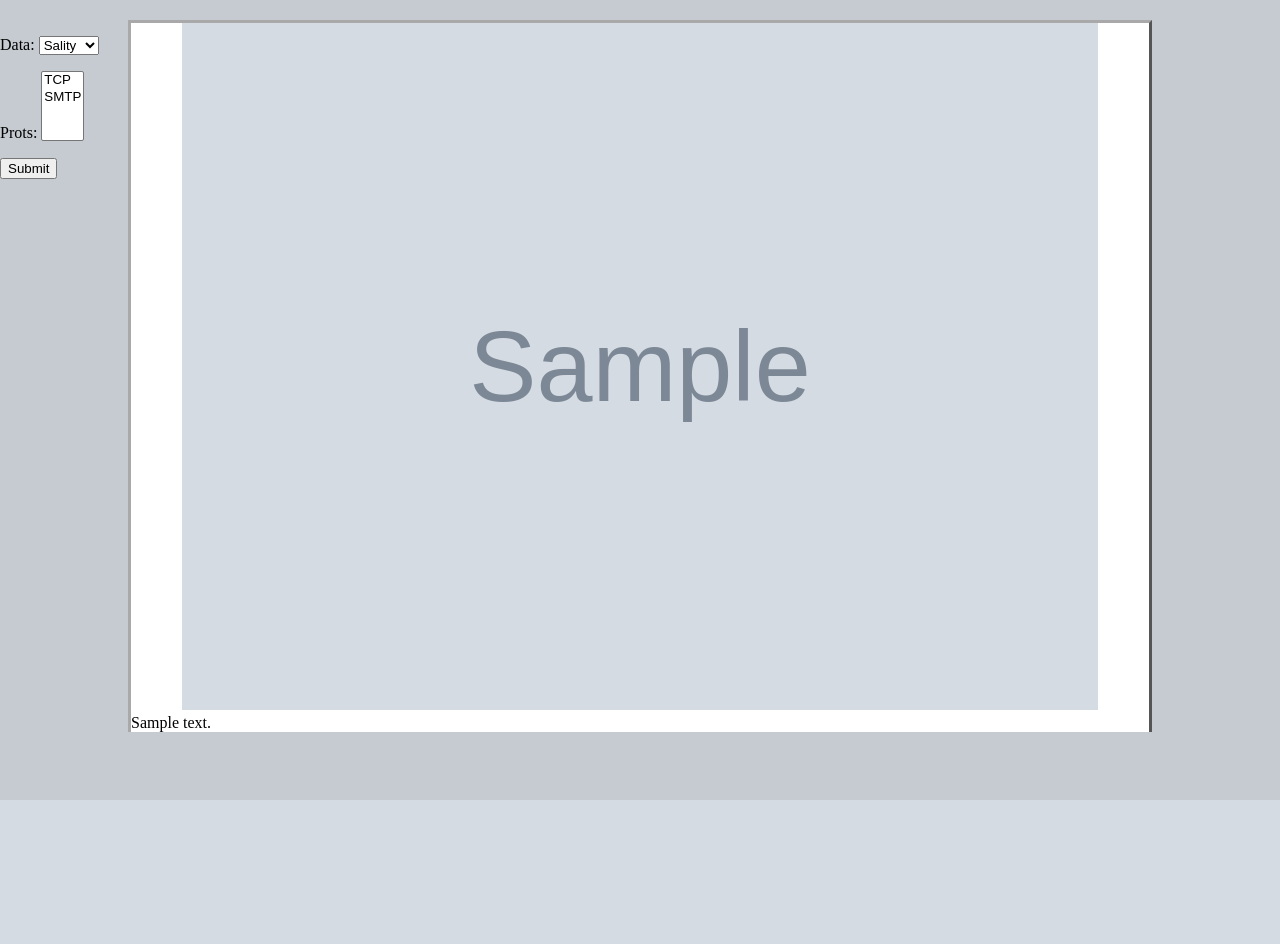
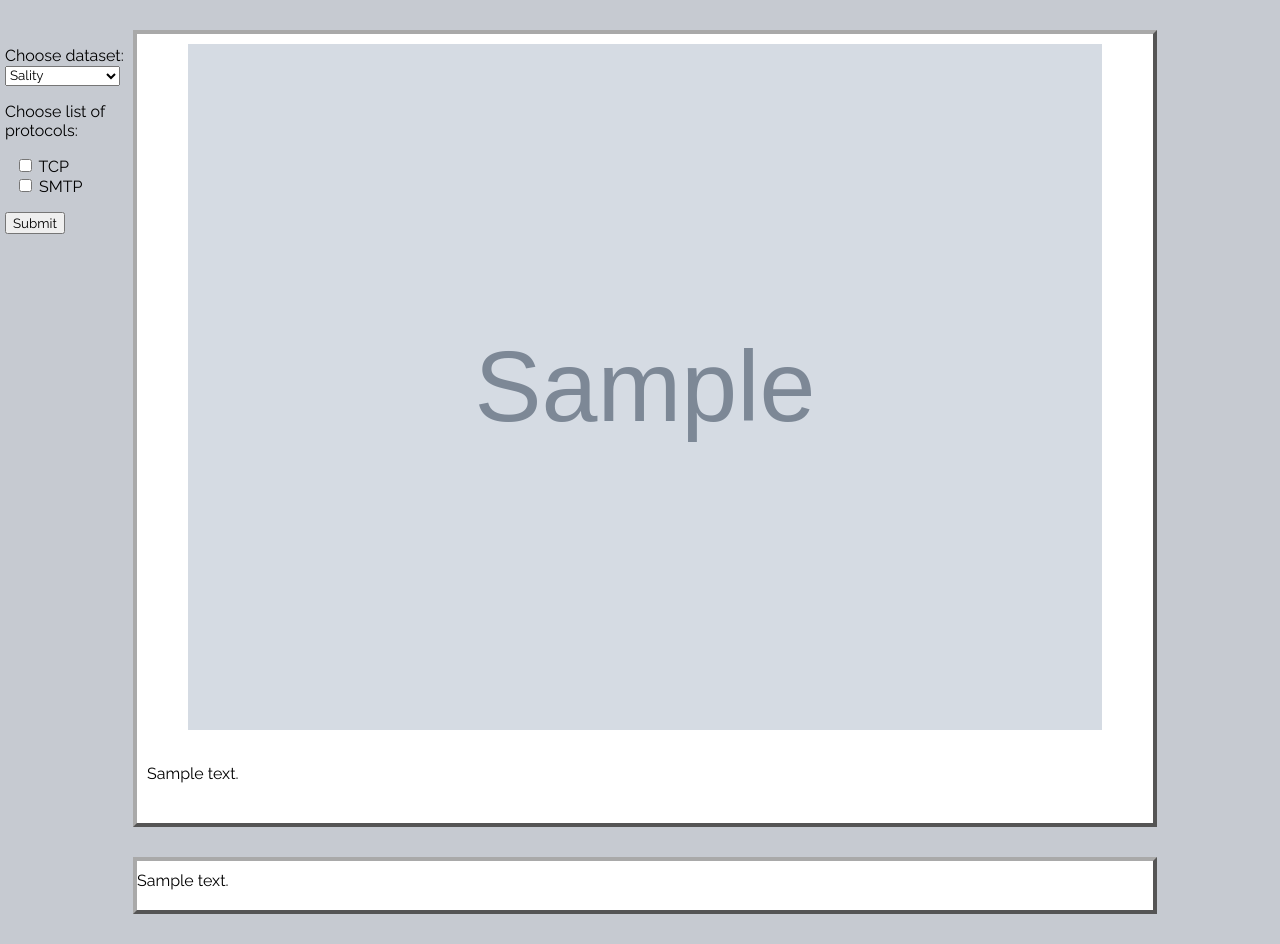
Before and after one commit to celidos/global_changers_4_avast, a Django app: template dj/Main/templates/index.html in a window 1280 px wide. Before the commit the page ends 800 px from the top, so only its background shows below. Run offline with Django 3.2, Linux system fonts and the light colour scheme; tables that the repository leaves empty hold one stand-in row (values such as "Sample post"); the template is opened without the code that fills it: values that come from a table or form of the project are taken from there, most other values are stand-ins (such as "Sample title", 1, 10 or a date in 2020); grey boxes marked "Sample" are stand-in pictures.

Commit message:
Oly Sality now works

```diff
--- a/dj/Main/form.py
+++ b/dj/Main/form.py
@@ -6,5 +6,6 @@ DATA_CHOICES = ((1, 'Sality'), (2, 'Bunitu'))
 
 
 class ParamForm(forms.Form):
-    data = forms.ChoiceField(choices=DATA_CHOICES)
-    prots = forms.MultipleChoiceField(choices=PROTS_CHOICES)
+    data = forms.ChoiceField(choices=DATA_CHOICES, label="Choose dataset")
+    prots = forms.MultipleChoiceField(choices=PROTS_CHOICES, label="Choose list of protocols",
+                                      widget=forms.CheckboxSelectMultiple)
--- a/dj/Main/templates/index.html
+++ b/dj/Main/templates/index.html
@@ -6,6 +6,7 @@
     <meta charset="UTF-8">
     <title>Avast statistics</title>
     <link rel="stylesheet" type="text/css" href="{% static "index.css" %}">
+    <link href="https://fonts.googleapis.com/css?family=Raleway" rel="stylesheet">
 </head>
 <body>
     <div class="col">
@@ -19,14 +20,40 @@
     </div>
 
     <div class="content">
-    <div class="canvas">
+        {% for image in images %}
+            <div class="canvas">
+            <div class="img-container">
+                <img src={% static image.img %}>
+            </div>
+            <div class="text-container">
+                <div class="row">
+                    {{ image.text }}
+                </div>
+                <div class="row">
+                {% if image.is_table %}
+                    <table>
+                        <tr>
+                        {% for el in image.table_title %}
+                            <th>{{ el }}</th>
+                        {% endfor %}
+                        </tr>
+                        {% for row in image.table %}
+                            <tr>
+                                {% for el in row %}
+                                    <td>{{ el }}</td>
+                                {% endfor %}
+                            </tr>
+                        {% endfor %}
+                    </table>
+                {% endif %}
+                </div>
+            </div>
+            </div>
+        {% endfor %}
 
-        {% for image in images %}
-            <img src={% static image %}>
-        {% endfor %}
-        {{ text }}
-
-    </div>
+        <div class="canvas">
+            {{ text }}
+        </div>
     </div>
 
     <div class="col">
--- a/dj/static/index.css
+++ b/dj/static/index.css
@@ -2,27 +2,17 @@ body {
     margin: 0;
     padding: 0;
     background-color: #c6cad1;
+    font-family: 'Raleway', sans-serif;
 }
 
 .col {
     width: 10%;
-    padding: 0;
+    padding: 0 0 0 5px;
     float: left;
-    margin: 20px 0 0;
+    margin: 30px 0 0;
+    min-width: 80px;
 }
 
-/*.border {*/
-    /*width: 5%;*/
-    /*padding: 0;*/
-    /*float: left;*/
-    /*margin: 20px 0 0;*/
-/*}*/
-
-/*.center {*/
-    /*margin: 0;*/
-    /*width: 90%;*/
-    /*float: left;*/
-/*}*/
 
 .menu {
 
@@ -35,14 +25,65 @@ body {
 }
 
 .canvas {
-    margin-top: 20px;
+    margin-top: 30px;
     background-color: white;
-    border-top: outset darkgrey;
-    border-right: outset darkgrey;
-    border-left: outset darkgrey;
+    border: 4px outset darkgrey;
+    padding-top: 10px;
+    padding-bottom: 20px;
 }
 
 img {
     width: 90%;
     margin-left: 5%;
+    padding-bottom: 10px;
 }
+
+table {
+    border: 2px groove darkgrey;
+    border-spacing: 0px;
+    table-layout: fixed;
+    width: 100%;
+}
+
+tr {
+    border: 1px groove darkgrey;
+    padding: 5px;
+}
+
+th {
+    text-align: left;
+    border: 1px groove darkgrey;
+    border-spacing: 0px;
+    padding: 5px;
+}
+
+td {
+    text-align: left;
+    border: 1px groove darkgrey;
+    padding: 5px;
+    border-spacing: 0px;
+}
+
+.text-container {
+    padding: 10px;
+}
+
+.row {
+    padding-top: 10px;
+}
+
+input {
+    font-family: 'Raleway', sans-serif;
+}
+
+select {
+    font-family: 'Raleway', sans-serif;
+    width: 90%;
+}
+label {
+    cursor: cell;
+}
+ul {
+    list-style-type: none;
+    -webkit-padding-start: 10px
+}
```
Also changed, not shown: dj/Main/views.py (+15 -2 lines).
